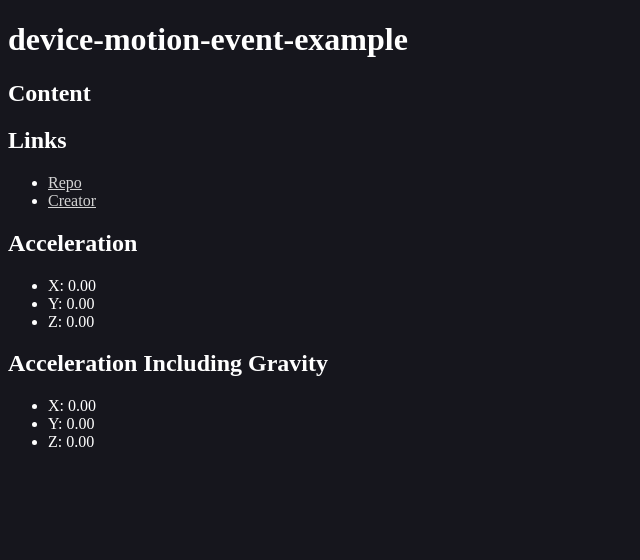
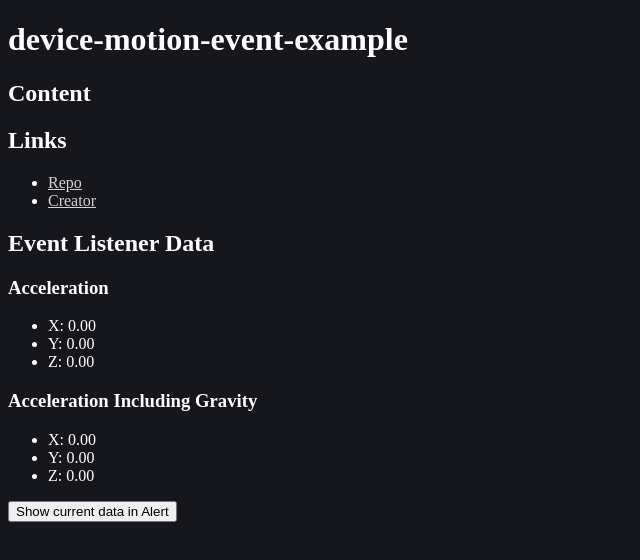
Before and after one commit to LocalNewsTV/device-motion-event-example, a React (Vite) app: page / in a window 1280 px wide. Shown: the top 560 px of the page, without its empty margins (0-640 px from the left). Built offline with nearby package versions, Linux system fonts and the light colour scheme.

Commit message:
Manual fetch

```diff
--- a/src/App.tsx
+++ b/src/App.tsx
@@ -2,12 +2,15 @@ import { useEffect, useState } from "react";
 
 const App = () => {
   const [motionEvent, setMotionEvent] = useState<DeviceMotionEvent>();
+  const [manualEvent, setManualEvent] = useState<DeviceMotionEvent>();
   const handleMotionChange = (evt: DeviceMotionEvent) => setMotionEvent(evt);
 
   useEffect(() => {
     window.addEventListener("devicemotion", handleMotionChange);
   });
-
+  const getManualEntry = () => {
+    setManualEvent(new window.DeviceMotionEvent("devicemotion"));
+  };
   return (
     <div>
       <h1>device-motion-event-example</h1>
@@ -36,7 +39,9 @@ const App = () => {
         </ul>
       </nav>
       <main>
-        <h2>Acceleration</h2>
+        <div>
+          <h2>Event Listener Data</h2>
+          <h3>Acceleration</h3>
           <ul>
             <li>
               X: {motionEvent?.acceleration?.x! >= 0 && " "}
@@ -51,21 +56,66 @@ const App = () => {
               {motionEvent?.acceleration?.z?.toFixed(2) ?? "0.00"}
             </li>
           </ul>
-        <h2>Acceleration Including Gravity</h2>
+          <h3>Acceleration Including Gravity</h3>
           <ul>
             <li>
               X: {motionEvent?.accelerationIncludingGravity?.x! >= 0 && " "}
-            {motionEvent?.accelerationIncludingGravity?.x?.toFixed(2) ?? "0.00"}
+              {motionEvent?.accelerationIncludingGravity?.x?.toFixed(2) ??
+                "0.00"}
             </li>
             <li>
               Y: {motionEvent?.accelerationIncludingGravity?.y! >= 0 && " "}
-            {motionEvent?.accelerationIncludingGravity?.y?.toFixed(2) ?? "0.00"}
+              {motionEvent?.accelerationIncludingGravity?.y?.toFixed(2) ??
+                "0.00"}
             </li>
             <li>
               Z: {motionEvent?.accelerationIncludingGravity?.z! >= 0 && " "}
-            {motionEvent?.accelerationIncludingGravity?.z?.toFixed(2) ?? "0.00"}
+              {motionEvent?.accelerationIncludingGravity?.z?.toFixed(2) ??
+                "0.00"}
             </li>
           </ul>
+        </div>
+
+        <button onClick={getManualEntry}>Show current data in Alert</button>
+
+        {manualEvent && (
+          <div>
+            <h2>Event Listener Data</h2>
+            <h3>Acceleration</h3>
+            <ul>
+              <li>
+                X: {manualEvent?.acceleration?.x! >= 0 && " "}
+                {manualEvent?.acceleration?.x?.toFixed(2) ?? "0.00"}
+              </li>
+              <li>
+                Y: {manualEvent?.acceleration?.y! >= 0 && " "}
+                {manualEvent?.acceleration?.y?.toFixed(2) ?? "0.00"}
+              </li>
+              <li>
+                Z: {manualEvent?.acceleration?.z! >= 0 && " "}
+                {manualEvent?.acceleration?.z?.toFixed(2) ?? "0.00"}
+              </li>
+            </ul>
+            <h3>Acceleration Including Gravity</h3>
+            <ul>
+              <li>
+                X: {manualEvent?.accelerationIncludingGravity?.x! >= 0 && " "}
+                {manualEvent?.accelerationIncludingGravity?.x?.toFixed(2) ??
+                  "0.00"}
+              </li>
+              <li>
+                Y: {manualEvent?.accelerationIncludingGravity?.y! >= 0 && " "}
+                {manualEvent?.accelerationIncludingGravity?.y?.toFixed(2) ??
+                  "0.00"}
+              </li>
+              <li>
+                Z: {manualEvent?.accelerationIncludingGravity?.z! >= 0 && " "}
+                {manualEvent?.accelerationIncludingGravity?.z?.toFixed(2) ??
+                  "0.00"}
+              </li>
+            </ul>
+          </div>
+        )}
       </main>
     </div>
   );
```
Lines whose indentation alone changed are shown as unchanged.
